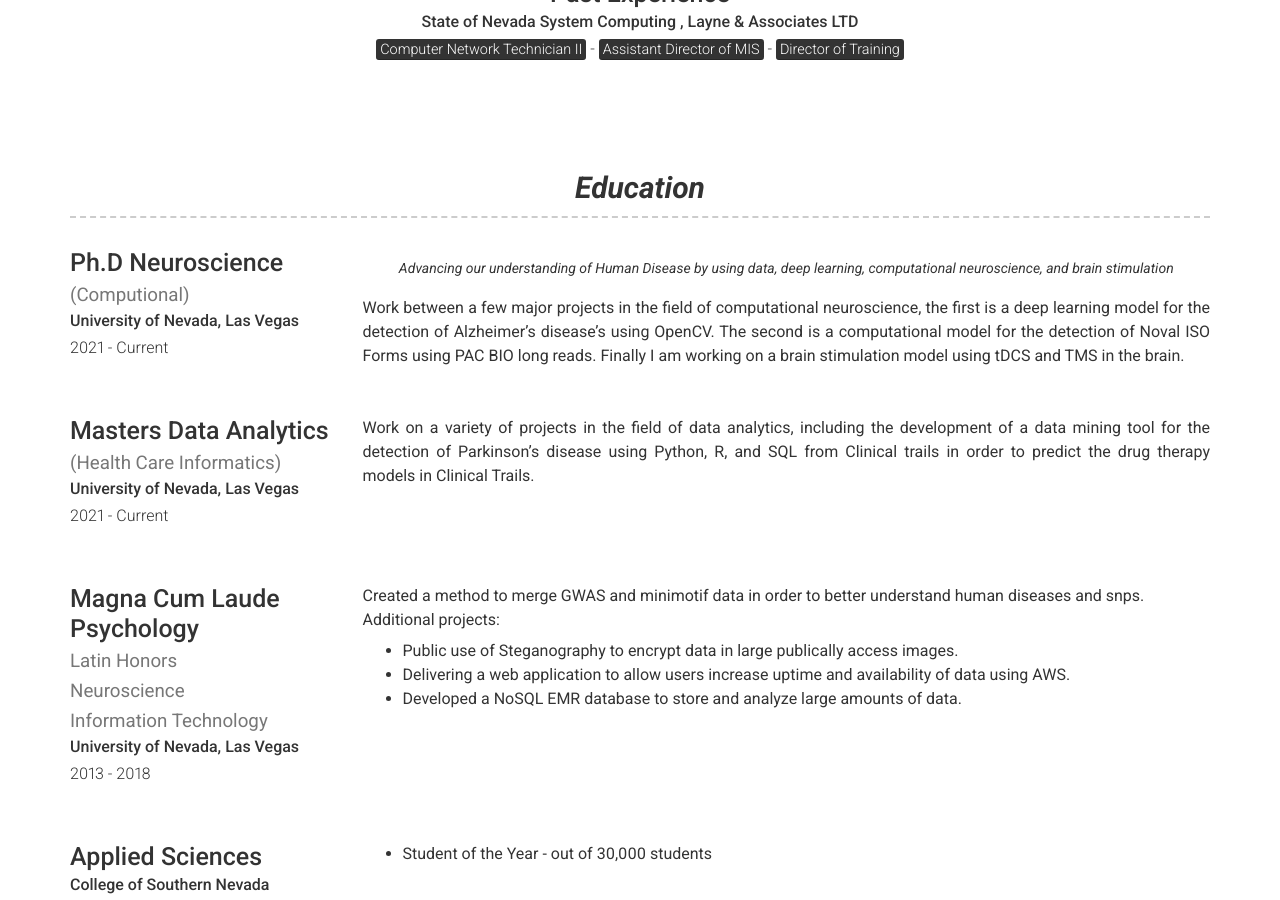
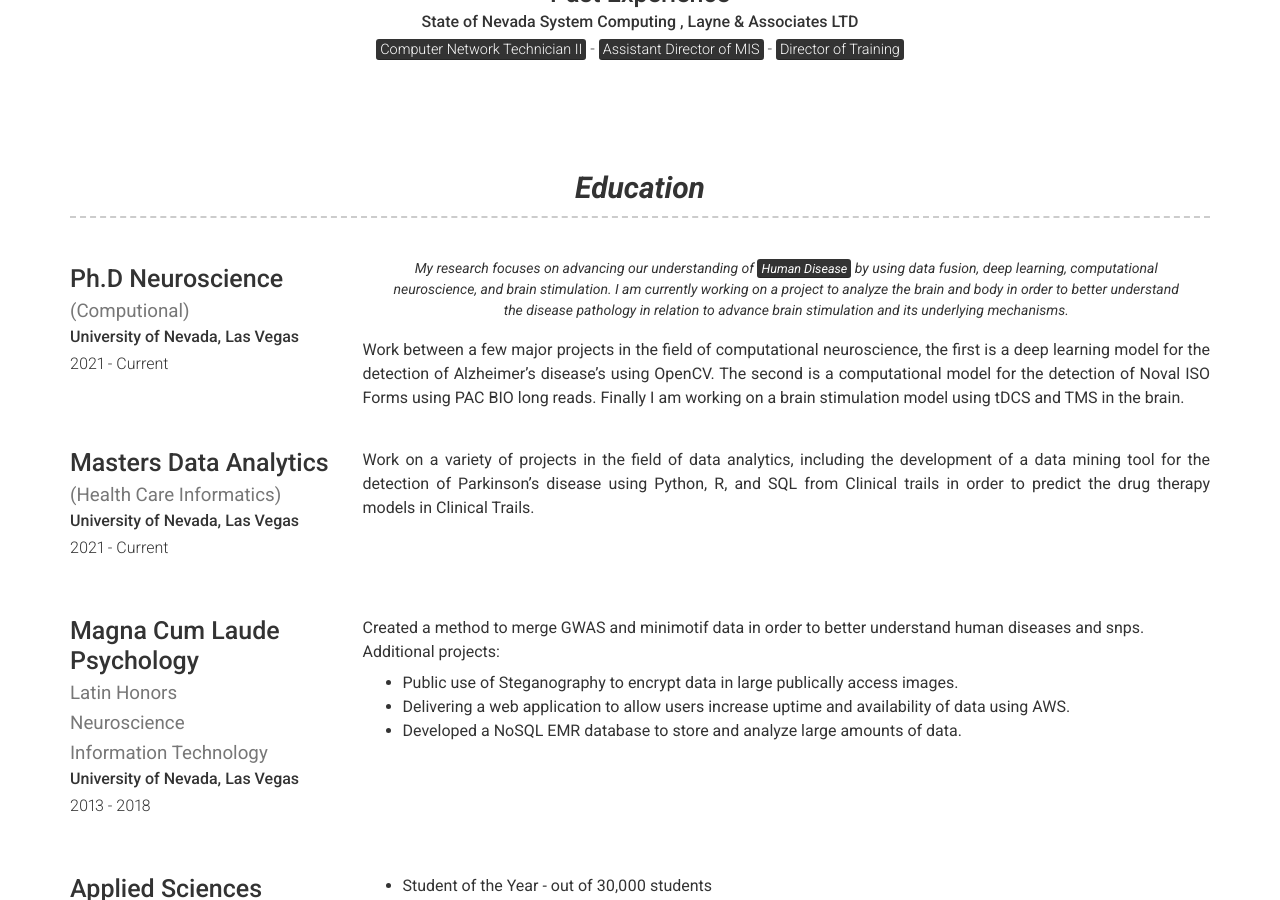
Before and after one commit to ricyoung/ricyoung.github.io, a Jekyll site: the page built from index.md, in a window 1280 px wide and 900 px high, scrolled down 1986 px. Built offline with Jekyll 4.4.1, drawn with Linux system fonts in a browser that asks for light colours; nearby versions of some CDN libraries.

Commit message:
Update _config.yml

```diff
--- a/_config.yml
+++ b/_config.yml
@@ -156,7 +156,7 @@ content:
         sub_title: University of Nevada, Las Vegas
         caption: 2021 - Current
         title: Ph.D Neuroscience <small>(Computional)</small>
-        quote:  Advancing our understanding of Human Disease by using data, deep learning, computational neuroscience, and brain stimulation
+        quote:  My research focuses on advancing our understanding of <mark>Human Disease</mark> by using data fusion, deep learning, computational neuroscience, and brain stimulation. I am currently working on a project to analyze the brain and body in order to better understand the disease pathology in relation to advance brain stimulation and its underlying mechanisms.
 
         description: | # this will include new lines to allow paragraphs
           Work between a few major projects in the field of computational neuroscience, the first is a deep learning model for the detection of  Alzheimer's disease's using OpenCV. The second is a computational model for the detection of Noval ISO Forms using PAC BIO long reads. Finally I am working on a brain stimulation model using tDCS and TMS in the brain.
```
